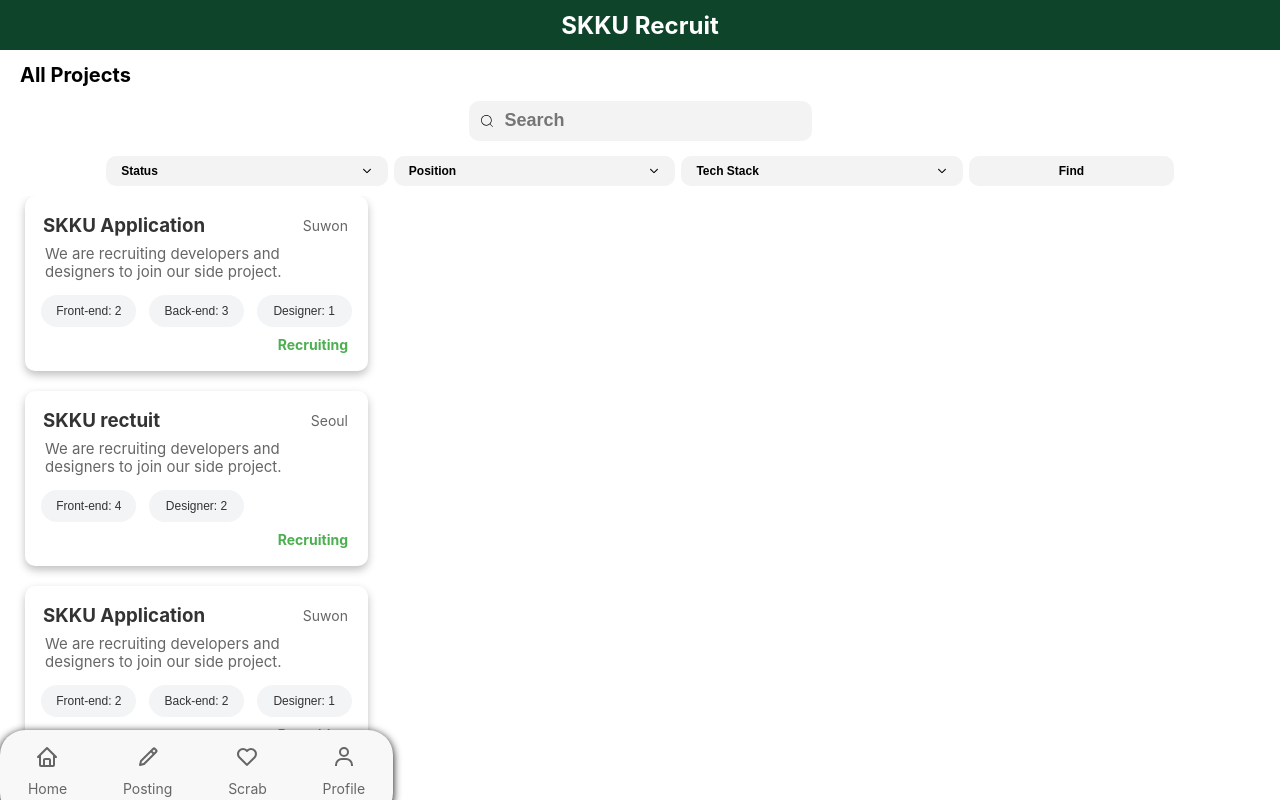
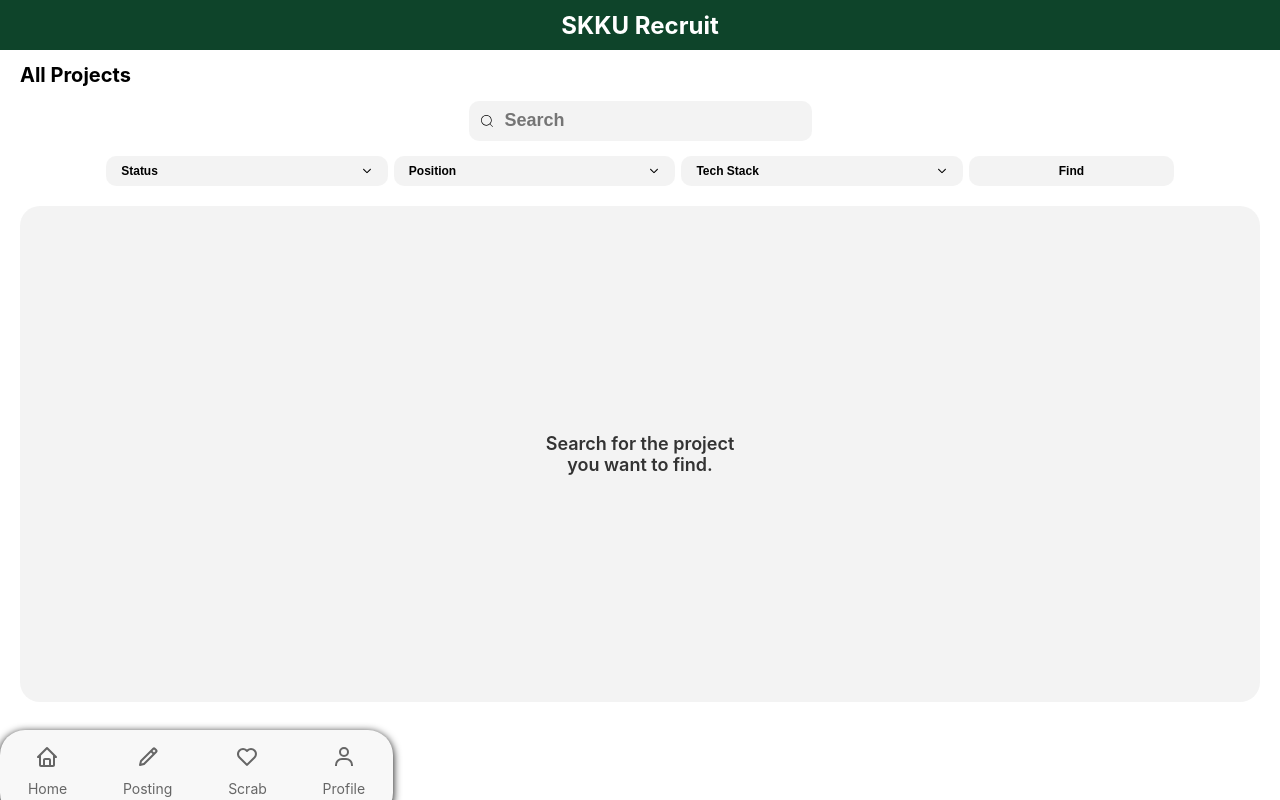
Before and after one commit to rlalswla/swe_Front, a React (Create React App) app in the folder my-app/: page /makepost in a window 1280 px wide. Both pictures are taken after a click on the button 40 px from the left and 25 px from the top of the page. Built offline with nearby package versions, Linux system fonts and the light colour scheme.

Commit message:
edit main and makepost css styling

```diff
--- a/my-app/src/routes/Main.js
+++ b/my-app/src/routes/Main.js
@@ -1,5 +1,4 @@
 import React, { useState } from 'react';
-import { Link } from 'react-router-dom';
 import './Login.css';
 import axios from 'axios';
 import { useNavigate } from 'react-router-dom';
@@ -12,7 +11,6 @@ import TechStackPopup from './components/TechStackPopup';
 import TechStackPopup1 from './components/TechStackPopup1';
 import TechStackPopup2 from './components/TechStackPopup2';
 import useProjectStore from '../store/useProjectStore';
-import DummyMain from './DummyMain';
 
 const Header = styled.div`
   display: flex;
@@ -138,22 +136,23 @@ const ContentWrapper = styled.div`
   padding-bottom: 68px;
 `;
 
+const MessageDiv = styled.div`
+  display: flex;
+  justify-content: center;
+  align-items: center;
+  height: 85%;
+  background: rgba(196, 196, 196, 0.2);
+  border-radius: 20px;
+  margin: 20px;
+  margin-top: 10px;
+  padding: 20px;
+  text-align: center;
+  font-size: 18px;
+  font-weight: 600;
+  color: #333;
+`;
+
 const Main = () => {
-  // const posts = [
-  //     {
-  //       title: "SKKU Application",
-  //       location: "Suwon",
-  //       description:
-  //         "We are recruiting developers and designers to join our side project.",
-  //       roles: ["Front-end", "Back-end", "Designer"],
-  //       recruitingInfo: "Recruiting 1/7",
-  //     },
-
-  //     // 추가 게시물 정보를 여기에 포함할 수 있습니다.
-  //   ];
-
-  // 추가 게시물 정보를 여기에 포함할 수 있습니다.
-
   const navigate = useNavigate();
 
   const { setSelectedProjectId } = useProjectStore();
@@ -213,7 +212,6 @@ const Main = () => {
     try {
       setPosts([]);
       const response = await axios.post('/api/search', updatedForm);
-      // response.data를 posts 상태에 저장합니다.
       setPosts(response.data);
       setForm([]);
     } catch (error) {
@@ -298,7 +296,12 @@ const Main = () => {
 
       {console.log('form:', form)}
       <ContentWrapper>
-        {!isFindClicked && <DummyMain />}
+        {!isFindClicked && (
+          <MessageDiv>
+            Search for the project <br />
+            you want to find.
+          </MessageDiv>
+        )}
         {posts.map((post, index) => (
           <PostCardWrapper key={index} onClick={() => handleCardClick(post.id)}>
             <PostCard
--- a/my-app/src/routes/Makepost.js
+++ b/my-app/src/routes/Makepost.js
@@ -92,6 +92,11 @@ const Inputbox_posting_detail = styled.div`
   margin: 15px;
   padding: 7px;
   border: none;
+`;
+
+const Label = styled.label`
+  align-self: flex-start;
+  font-size: small;
 `;
 
 const Makepost = () => {
@@ -304,7 +309,7 @@ const Makepost = () => {
           />
         </Inputbox_posting>
         <Inputbox_posting_detail>
-          <label className="posting_label">Project Detail</label>
+          <Label>Project Detail</Label>
           <textarea
             style={{
               height: '160px',
--- a/my-app/src/routes/PositionSelectBar.jsx
+++ b/my-app/src/routes/PositionSelectBar.jsx
@@ -169,6 +169,7 @@ export default function PositionSelectBar() {
             .then((response) => {
               if (response.status === 200) {
                 console.log('Scrab request submitted successfully!');
+                setHeartClicked(true);
               }
             })
             .catch((error) => {
```
Also changed, not shown: my-app/src/routes/Scrab.jsx (line endings or trailing spaces).
